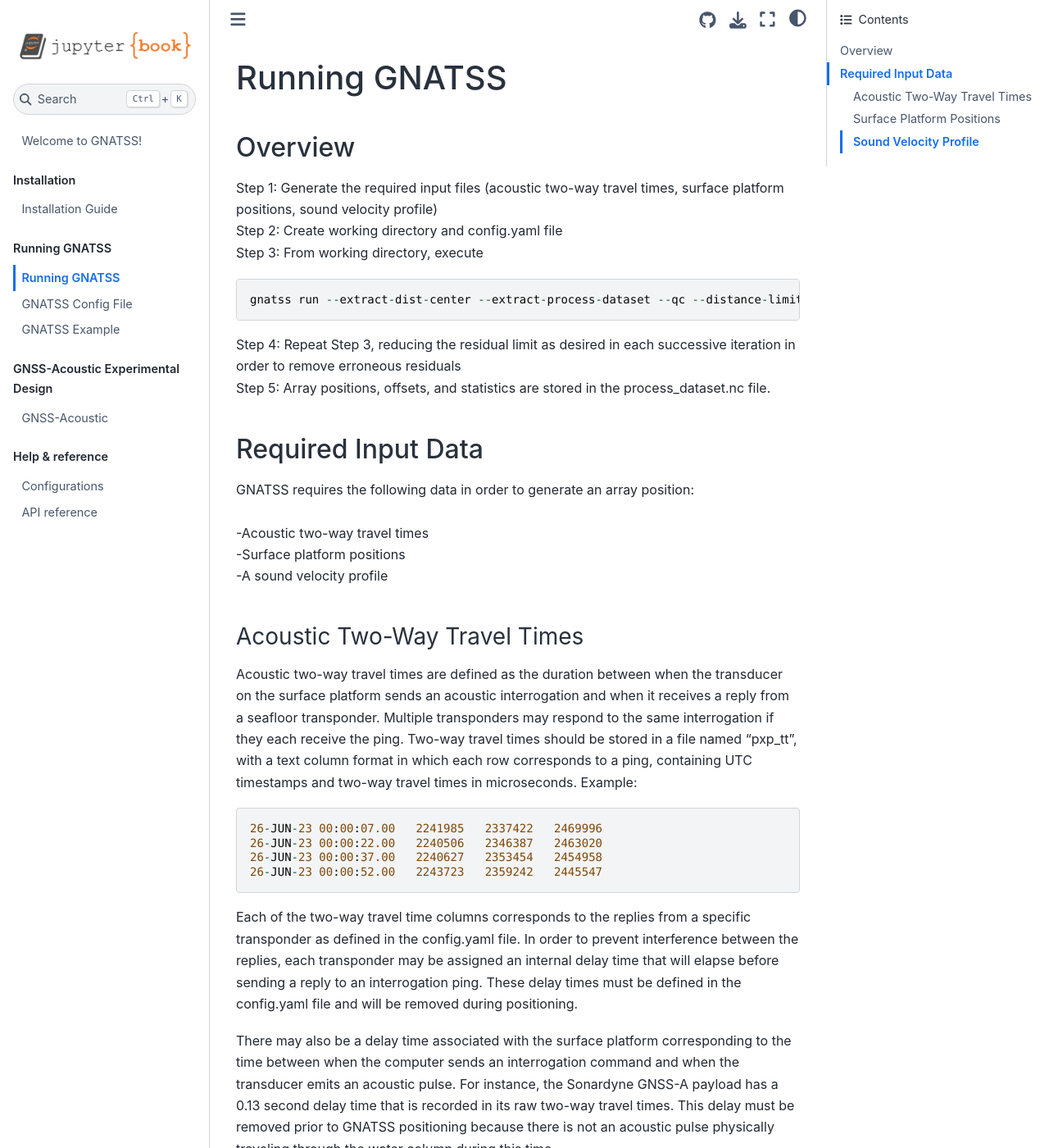
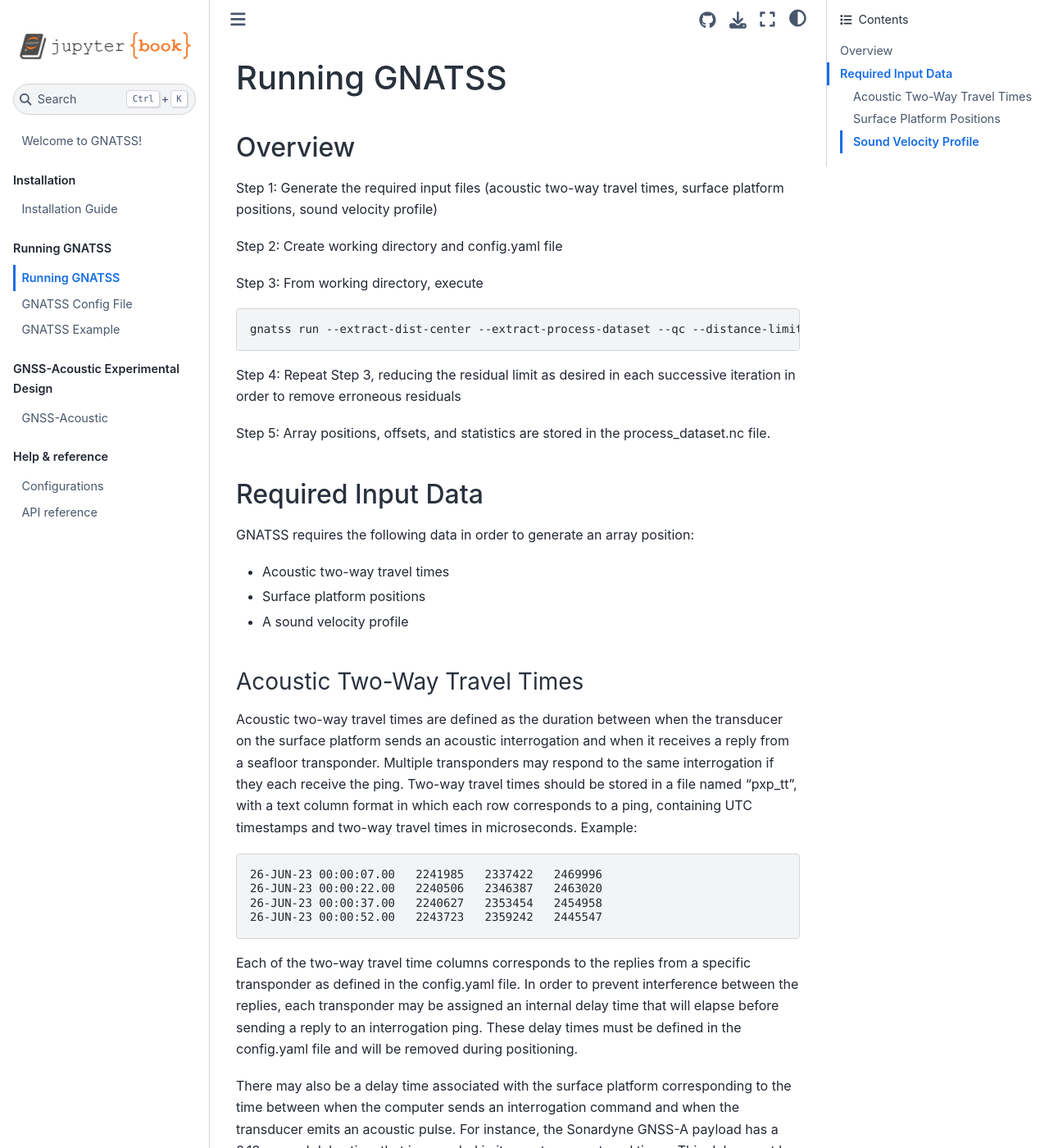
Before and after one commit to seafloor-geodesy/gnatss, a Jupyter Book: the page built from docs/input.md, in a window 1280 px wide and 1400 px high. Shown: the whole window at 82% size. Built offline with Jupyter Book 1.0.4 settings and Sphinx 7.4.7 and the Sphinx Book theme 1.1.4, drawn with Linux system fonts in a browser that asks for light colours.

Commit message:
docs: fix linebreaks for input

````diff
--- a/docs/input.md
+++ b/docs/input.md
@@ -2,31 +2,33 @@
 
 ## Overview
 
-Step 1: Generate the required input files (acoustic two-way travel times, surface platform positions, sound velocity profile)<br />
-Step 2: Create working directory and config.yaml file<br />
-Step 3: From working directory, execute<br />
+Step 1: Generate the required input files (acoustic two-way travel times, surface platform positions, sound velocity profile)
 
-```
+Step 2: Create working directory and config.yaml file
+
+Step 3: From working directory, execute
+
+```bash
 gnatss run --extract-dist-center --extract-process-dataset --qc --distance-limit 150 --residual-limit 10000
 ```
 
-Step 4: Repeat Step 3, reducing the residual limit as desired in each successive iteration in order to remove erroneous residuals<br />
-Step 5: Array positions, offsets, and statistics are stored in the process_dataset.nc file.<br />
+Step 4: Repeat Step 3, reducing the residual limit as desired in each successive iteration in order to remove erroneous residuals
 
+Step 5: Array positions, offsets, and statistics are stored in the process_dataset.nc file.
 
 ## Required Input Data
 
-GNATSS requires the following data in order to generate an array position:<br />
-<br />
-  -Acoustic two-way travel times<br />
-  -Surface platform positions<br />
-  -A sound velocity profile
+GNATSS requires the following data in order to generate an array position:
+
+- Acoustic two-way travel times
+- Surface platform positions
+- A sound velocity profile
 
 ### Acoustic Two-Way Travel Times
 
 Acoustic two-way travel times are defined as the duration between when the transducer on the surface platform sends an acoustic interrogation and when it receives a reply from a seafloor transponder. Multiple transponders may respond to the same interrogation if they each receive the ping. Two-way travel times should be stored in a file named “pxp_tt”, with a text column format in which each row corresponds to a ping, containing UTC timestamps and two-way travel times in microseconds. Example:
 
-```
+```console
 26-JUN-23 00:00:07.00   2241985   2337422   2469996
 26-JUN-23 00:00:22.00   2240506   2346387   2463020
 26-JUN-23 00:00:37.00   2240627   2353454   2454958
````
